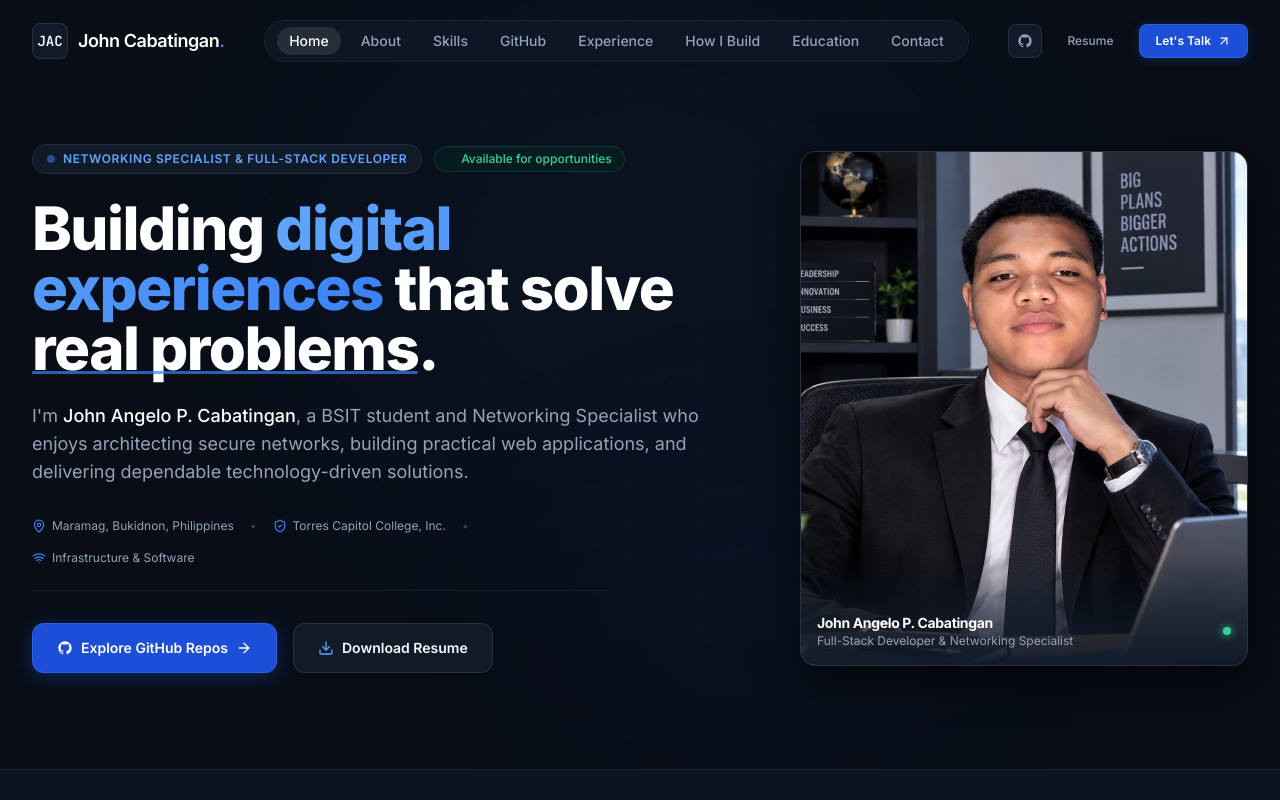
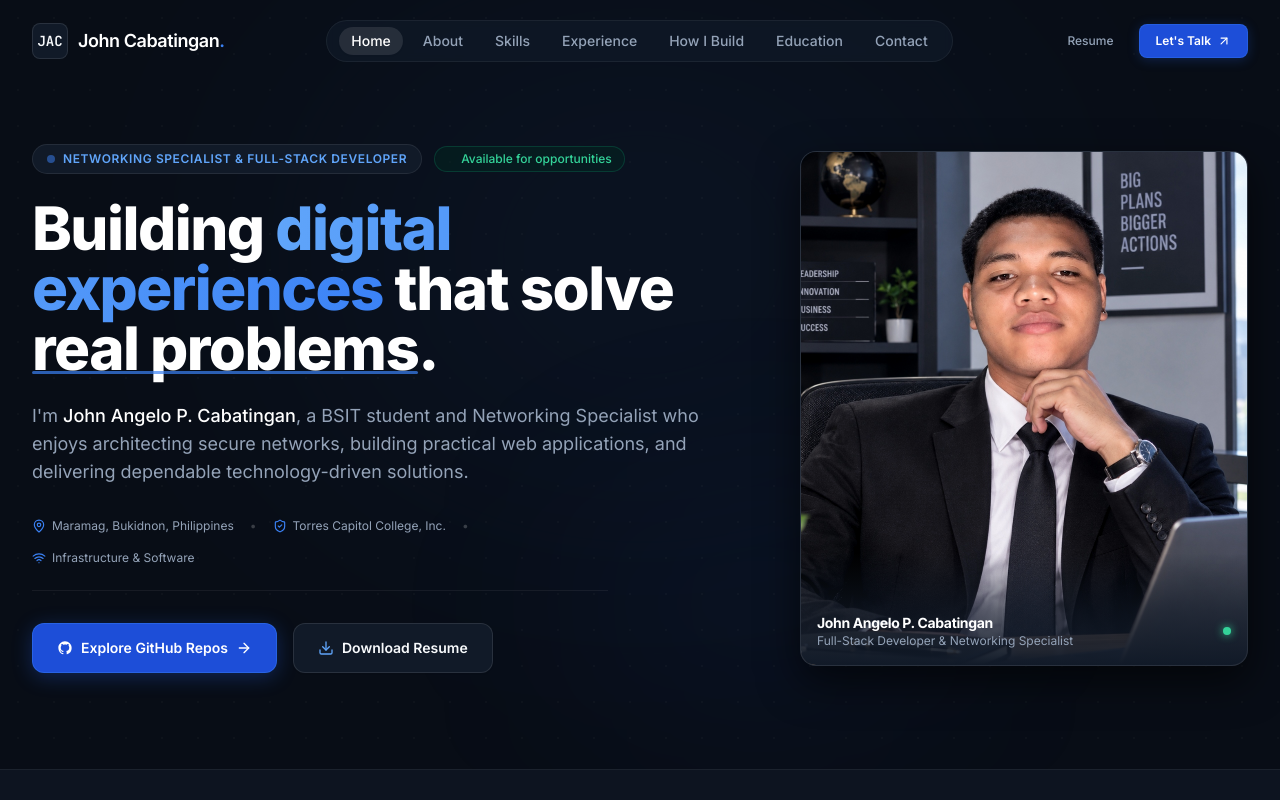
Before and after one commit to brets60/DigitalPortfolio-cabatingan, a React (Vite) app: page / in a window 1280 px wide. Shown: the top 800 px of the page. Built offline with nearby package versions, Linux system fonts and the light colour scheme.

Commit message:
Remove GitHub item and buttons from navbar navigation and menu

```diff
--- a/src/components/Navbar.tsx
+++ b/src/components/Navbar.tsx
@@ -1,7 +1,6 @@
 import React, { useState, useEffect } from 'react';
 import { motion, AnimatePresence } from 'framer-motion';
 import { Menu, X, ArrowUpRight } from 'lucide-react';
-import { GithubIcon } from './Icons';
 
 interface NavbarProps {
   onOpenResume?: () => void;
@@ -16,7 +15,6 @@ export const Navbar: React.FC<NavbarProps> = ({ onOpenResume }) => {
     { name: 'Home', href: '#hero' },
     { name: 'About', href: '#about' },
     { name: 'Skills', href: '#skills' },
-    { name: 'GitHub', href: '#github' },
     { name: 'Experience', href: '#experience' },
     { name: 'How I Build', href: '#process' },
     { name: 'Education', href: '#education' },
@@ -31,7 +29,7 @@ export const Navbar: React.FC<NavbarProps> = ({ onOpenResume }) => {
         setIsScrolled(false);
       }
 
-      const sections = ['hero', 'about', 'skills', 'github', 'experience', 'process', 'education', 'contact'];
+      const sections = ['hero', 'about', 'skills', 'experience', 'process', 'education', 'contact'];
       for (const section of sections) {
         const el = document.getElementById(section);
         if (el) {
@@ -119,19 +117,6 @@ export const Navbar: React.FC<NavbarProps> = ({ onOpenResume }) => {
 
         {/* Right CTA Actions */}
         <div className="hidden sm:flex items-center gap-3">
-          <motion.a
-            whileHover={{ scale: 1.06 }}
-            whileTap={{ scale: 0.95 }}
-            href="https://github.com/brets60"
-            target="_blank"
-            rel="noopener noreferrer"
-            className="p-2 rounded-lg text-[#94A3B8] hover:text-white bg-[#111A28] hover:bg-[#162235] border border-white/10 transition-colors"
-            title="GitHub Profile @brets60"
-            data-interactive="true"
-          >
-            <GithubIcon className="w-4 h-4" />
-          </motion.a>
-
           {onOpenResume && (
             <motion.button
               whileHover={{ scale: 1.04 }}
@@ -160,13 +145,11 @@ export const Navbar: React.FC<NavbarProps> = ({ onOpenResume }) => {
         {/* Mobile Hamburger Button */}
         <div className="flex sm:hidden items-center gap-2">
           <a
-            href="https://github.com/brets60"
-            target="_blank"
-            rel="noopener noreferrer"
-            className="p-1.5 rounded-lg text-[#94A3B8] bg-[#111A28] border border-white/10"
-            title="GitHub @brets60"
+            href="#contact"
+            onClick={(e) => handleLinkClick(e, '#contact')}
+            className="px-3 py-1.5 rounded-md text-xs font-medium text-white bg-[#1D4ED8]"
           >
-            <GithubIcon className="w-4 h-4" />
+            Talk
           </a>
           <button
             onClick={() => setMobileMenuOpen(!mobileMenuOpen)}
@@ -202,15 +185,6 @@ export const Navbar: React.FC<NavbarProps> = ({ onOpenResume }) => {
               ))}
 
               <div className="pt-3 border-t border-white/10 flex flex-col gap-2 mt-2">
-                <a
-                  href="https://github.com/brets60"
-                  target="_blank"
-                  rel="noopener noreferrer"
-                  className="w-full text-center py-2.5 rounded-lg text-sm font-medium text-white bg-[#111A28] border border-white/10 flex items-center justify-center gap-2"
-                >
-                  <GithubIcon className="w-4 h-4" />
-                  <span>GitHub @brets60</span>
-                </a>
                 {onOpenResume && (
                   <button
                     onClick={() => {
```
